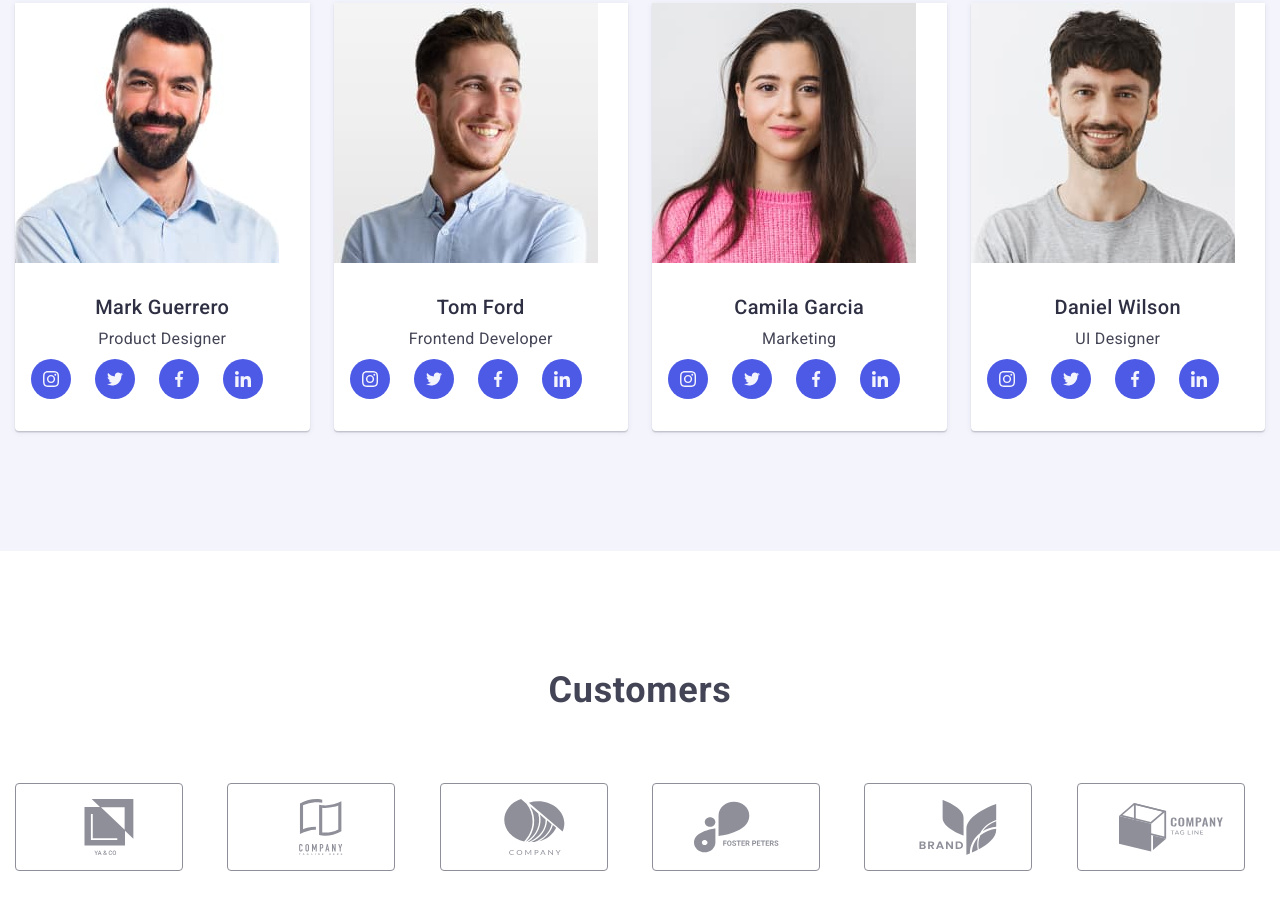
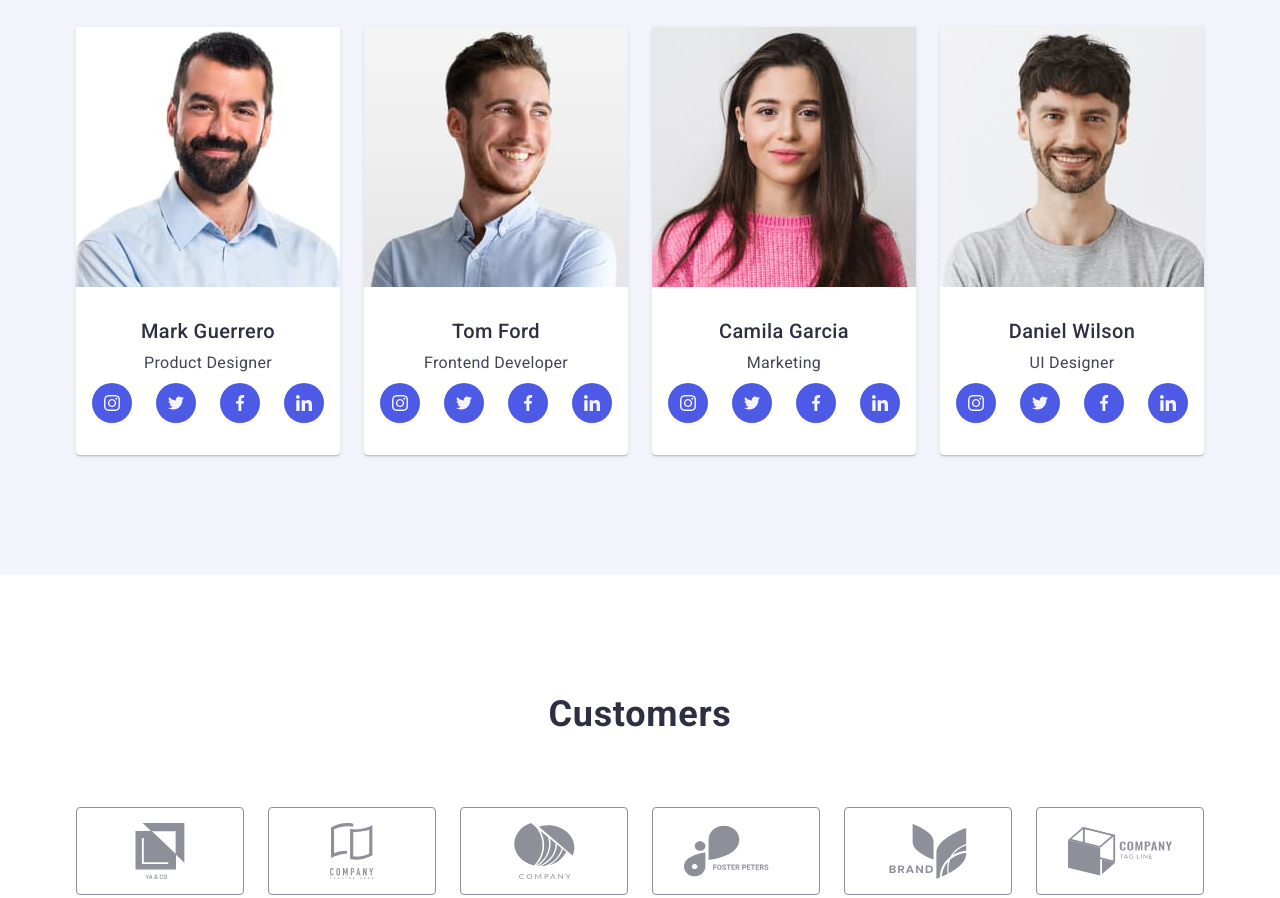
Before and after one commit to Escbrk/goit-markup-hw-04, a plain HTML site: page index.html in a window 1280 px wide. Shown: the part 1902-2800 px from the top of the page. Drawn offline with nearby package versions, Linux system fonts and the light colour scheme.

Commit message:
Update styles.css

```diff
--- a/css/styles.css
+++ b/css/styles.css
@@ -29,7 +29,6 @@
   max-width: 1158px;
   margin: 0 auto;
   padding: 0 15px;
-  max-width: 1440px;
 }
 .display-flex {
   display: flex;
@@ -218,6 +217,7 @@ span {
   display: block;
   margin: 0 auto;
   min-width: 169px;
+  transition: background-color 250ms cubic-bezier(0.4, 0, 0.2, 1);
 }
 .main-btn:hover {
   background-color: var(--color-ocean);
@@ -232,7 +232,9 @@ span {
     url(../images/hero-img.jpg);
   background-repeat: no-repeat;
   padding: 188px 0;
-  background-size: 100% 100%;
+  /* background-size: 100% 100%; */
+  background-size: cover;
+  background-position: center;
 }
 
 .btn {
@@ -346,32 +348,33 @@ span {
   display: flex;
   gap: 24px;
   align-items: center;
-  padding-left: 16px;
   margin-top: 8px;
+  justify-content: center;
 }
 
 .social-item {
-  background-color: var(--color-iris);
   width: 40px;
   height: 40px;
   border-radius: 50%;
-  position: relative;
 }
 .social-item-link {
   padding: 20px;
   border-radius: 50%;
+  background-color: var(--color-iris);
+  display: flex;
+  align-items: center;
+  justify-content: center;
+  transition: background-color 250ms cubic-bezier(0.4, 0, 0.2, 1);
 }
 
-.social-item:hover {
-  background-color: var(--color-green);
+.social-item-link:hover,
+.social-link:focus {
+  background-color: var(--color-ocean);
 }
 
 .social-icon {
   fill: var(--color-cloud);
   position: absolute;
-  top: 50%;
-  left: 50%;
-  transform: translate(-50%, -50%);
 }
 /*! -------------TEAM END-------------*/
 
@@ -383,6 +386,7 @@ span {
 
 .customers-title {
   margin-bottom: 72px;
+  color: var(--color-navy-blue-modal);
 }
 
 .customers-list {
@@ -396,7 +400,12 @@ span {
 }
 
 .customers-link {
-  width: 168px;
+  transition: border-color 250ms cubic-bezier(0.4, 0, 0.2, 1),
+    color 250ms cubic-bezier(0.4, 0, 0.2, 1);
+  display: flex;
+  align-items: center;
+  justify-content: center;
+  width: 100%;
   height: 88px;
   color: #8e8f99;
   border-radius: 4px;
@@ -405,10 +414,6 @@ span {
 }
 
 .costomer-logo {
-  position: absolute;
-  top: 50%;
-  left: 50%;
-  transform: translate(-50%, -50%);
   fill: currentColor;
 }
 
@@ -454,6 +459,11 @@ span {
 .footer-social .social-link {
   padding-left: 0;
   margin-top: 16px;
+}
+
+.footer .social-item-link:hover,
+.footer .social-link:focus {
+  background-color: var(--color-green);
 }
 /*! -------------PORTFOLIO PAGE__/START-------------*/
 
```
